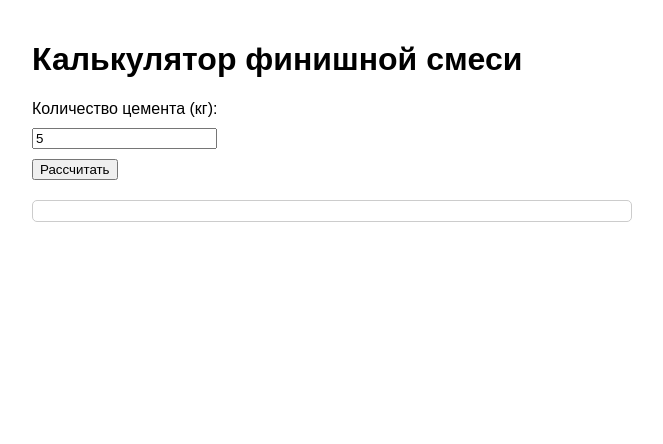
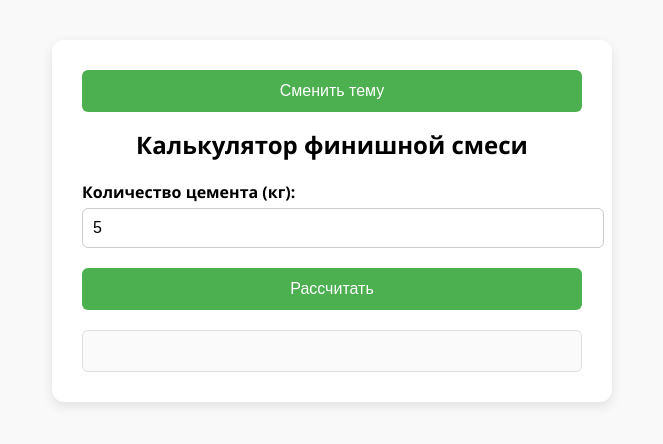
Before and after one commit to RozoviEnot/CemCalc, a plain HTML site: page index.html in a window 1280 px wide. Shown: the whole page, without its empty margins (308-971 px from the left). Drawn offline with Linux system fonts and the light colour scheme.

Commit message:
Update index.html

```diff
--- a/index.html
+++ b/index.html
@@ -4,24 +4,124 @@
   <meta charset="UTF-8">
   <title>Калькулятор финишной смеси</title>
   <style>
-    body { font-family: Arial, sans-serif; padding: 20px; max-width: 600px; margin: auto; }
-    label, input { display: block; margin-bottom: 10px; }
-    .result { margin-top: 20px; padding: 10px; border: 1px solid #ccc; border-radius: 5px; }
+    :root {
+      --bg-color: #f9f9f9;
+      --container-bg: #fff;
+      --text-color: #000;
+      --button-bg: #4CAF50;
+      --button-hover: #45a049;
+      --result-bg: #fafafa;
+    }
+
+    [data-theme="dark"] {
+      --bg-color: #121212;
+      --container-bg: #1e1e1e;
+      --text-color: #f5f5f5;
+      --button-bg: #388e3c;
+      --button-hover: #2e7d32;
+      --result-bg: #2c2c2c;
+    }
+
+    body {
+      font-family: 'Segoe UI', Tahoma, Geneva, Verdana, sans-serif;
+      background-color: var(--bg-color);
+      color: var(--text-color);
+      margin: 0;
+      padding: 40px;
+      display: flex;
+      justify-content: center;
+      align-items: flex-start;
+      transition: background-color 0.3s, color 0.3s;
+    }
+
+    .container {
+      background-color: var(--container-bg);
+      border-radius: 12px;
+      box-shadow: 0 4px 12px rgba(0,0,0,0.1);
+      padding: 30px;
+      max-width: 500px;
+      width: 100%;
+      transition: background-color 0.3s;
+    }
+
+    h1 {
+      font-size: 24px;
+      margin-bottom: 20px;
+      text-align: center;
+    }
+
+    label {
+      font-weight: 600;
+      margin-bottom: 5px;
+      display: block;
+    }
+
+    input[type="number"] {
+      width: 100%;
+      padding: 10px;
+      border: 1px solid #ccc;
+      border-radius: 6px;
+      margin-bottom: 20px;
+      font-size: 16px;
+    }
+
+    button {
+      width: 100%;
+      background-color: var(--button-bg);
+      color: white;
+      border: none;
+      padding: 12px;
+      border-radius: 6px;
+      font-size: 16px;
+      cursor: pointer;
+      transition: background-color 0.3s;
+    }
+
+    button:hover {
+      background-color: var(--button-hover);
+    }
+
+    .result {
+      margin-top: 20px;
+      padding: 20px;
+      border: 1px solid #ddd;
+      border-radius: 6px;
+      background-color: var(--result-bg);
+      font-size: 16px;
+    }
+
+    ul {
+      padding-left: 20px;
+    }
+
+    li {
+      margin-bottom: 8px;
+    }
+
+    .theme-toggle {
+      display: flex;
+      justify-content: flex-end;
+      margin-bottom: 10px;
+    }
   </style>
 </head>
 <body>
-  <h1>Калькулятор финишной смеси</h1>
-  <label for="cement">Количество цемента (кг):</label>
-  <input type="number" id="cement" value="5" step="0.1">
-  <button onclick="calculateMix()">Рассчитать</button>
-
-  <div class="result" id="results"></div>
+  <div class="container">
+    <div class="theme-toggle">
+      <button onclick="toggleTheme()">Сменить тему</button>
+    </div>
+    <h1>Калькулятор финишной смеси</h1>
+    <label for="cement">Количество цемента (кг):</label>
+    <input type="number" id="cement" value="5" step="0.1" min="0.1">
+    <button onclick="calculateMix()">Рассчитать</button>
+    <div class="result" id="results"></div>
+  </div>
 
   <script>
     function calculateMix() {
       const cement = parseFloat(document.getElementById('cement').value);
       if (isNaN(cement) || cement <= 0) {
-        document.getElementById('results').innerHTML = 'Введите корректное количество цемента';
+        document.getElementById('results').innerHTML = '<span style="color:red">Введите корректное количество цемента</span>';
         return;
       }
 
@@ -37,14 +137,20 @@
       let html = `<strong>На ${cement.toFixed(2)} кг цемента:</strong><ul>`;
       for (const [key, value] of Object.entries(results)) {
         if (Array.isArray(value)) {
-          html += `<li>${key}: ${value[0].toFixed(2)} – ${value[1].toFixed(2)}</li>`;
+          html += `<li><strong>${key}</strong>: ${value[0].toFixed(2)} – ${value[1].toFixed(2)}</li>`;
         } else {
-          html += `<li>${key}: ${value.toFixed(2)}</li>`;
+          html += `<li><strong>${key}</strong>: ${value.toFixed(2)}</li>`;
         }
       }
       html += '</ul>';
       document.getElementById('results').innerHTML = html;
     }
+
+    function toggleTheme() {
+      const html = document.documentElement;
+      const isDark = html.getAttribute('data-theme') === 'dark';
+      html.setAttribute('data-theme', isDark ? 'light' : 'dark');
+    }
   </script>
 </body>
 </html>
```
